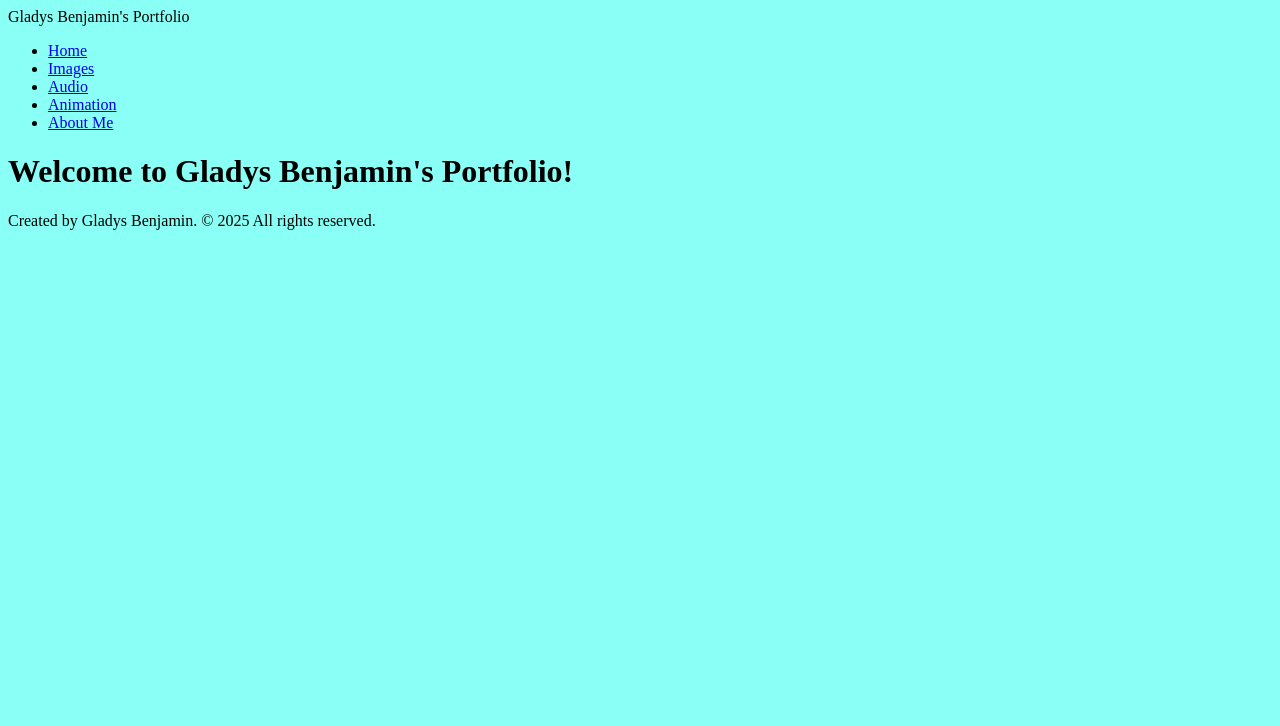
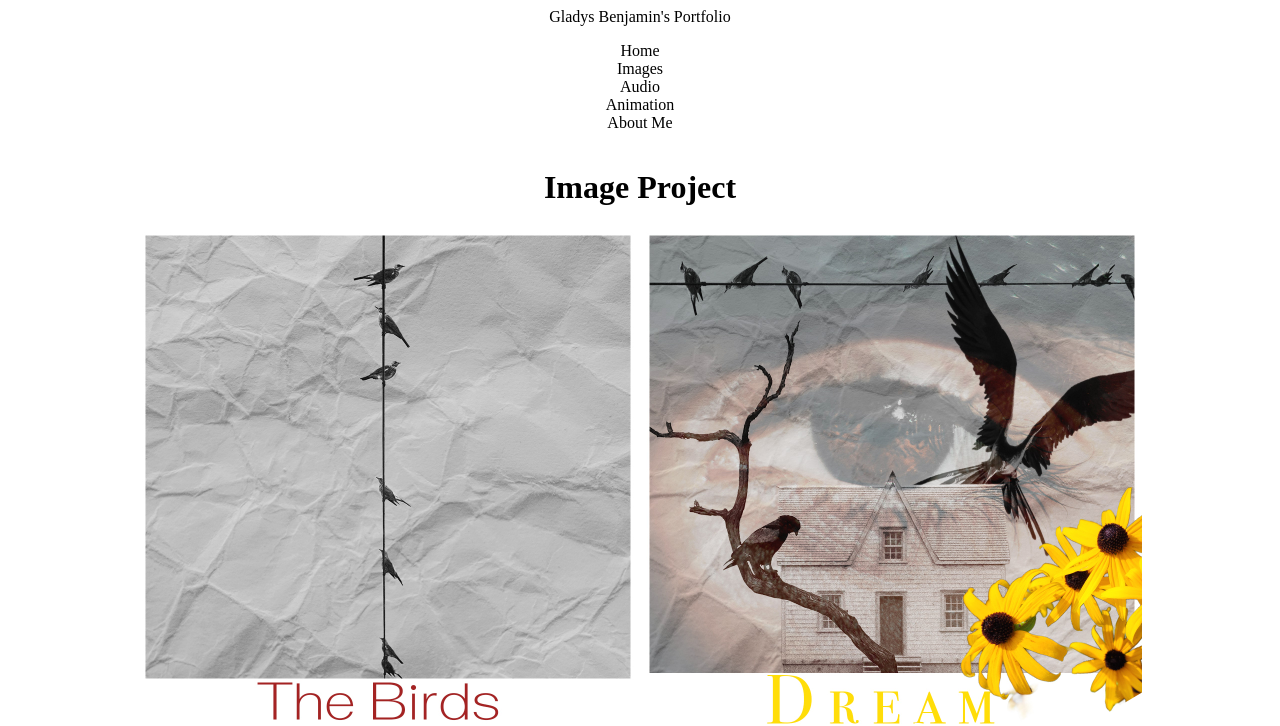
Before and after one commit to GladysB90s/Portfolio-MMP-100, a plain HTML site: page images.html in a window 1280 px wide. Shown: the top 726 px of the page. Drawn offline with Linux system fonts and the light colour scheme.

Commit message:
Updated Css/Images/Animation Files 12/10/25

```diff
--- a/images.html
+++ b/images.html
@@ -14,13 +14,18 @@
                     <li><a href="images.html">Images</a></li>
                     <li><a href="audio.html">Audio</a></li>
                     <li><a href="animation.html">Animation</a></li>
-                  	<li><a href="about.html">About Me</a></li>
+                  	<li><a href="aboutme.html">About Me</a></li>
                 </ul>
             </nav>
         </header>
 
         <main>
-            <h1>Welcome to Gladys Benjamin's Portfolio!</h1>
+            <h1>Image Project</h1>
+            <img class="image" src="Images/Gladys_OldSchool-1.jpg" alt="A movie posterusing old school tools">
+            <img class="image" src="Images/Gladys_AI-Assisteed-2.jpg" alt="A movie poster created with A.I assistance">
+            <img class="image" src="Images/firefly_version.jpg" alt="A.I generated movie poster">
+
+
         </main>
 
         <footer>
--- a/style.css
+++ b/style.css
@@ -1,3 +1,46 @@
 body{
-    background-color: #8afff5
+    background-color: white;
 }
+img, video{
+	max-width: 100%;
+	height: auto;
+}
+
+header {
+    display: flex;
+    align-content: center;
+    flex-direction: column;
+    align-items: center;
+    text-align: center;
+}
+nav ul {
+    padding: 0;
+}
+nav li {
+    list-style: none;
+}
+a:link {
+    color:black;
+    text-decoration: none;
+}
+
+
+a:visited{
+    color:gray
+}
+
+
+
+main {
+    text-align: center
+}
+
+img {
+    align-content: center;
+    width: 500px;
+    height: 500px;
+}
+
+footer {
+    text-align: center
+}
```
Also changed, not shown: about.html (+2 -2 lines), animation.html (+4 -1 lines), audio.html (+2 -1 lines), index.html (+6 -1 lines), 1 other file.
